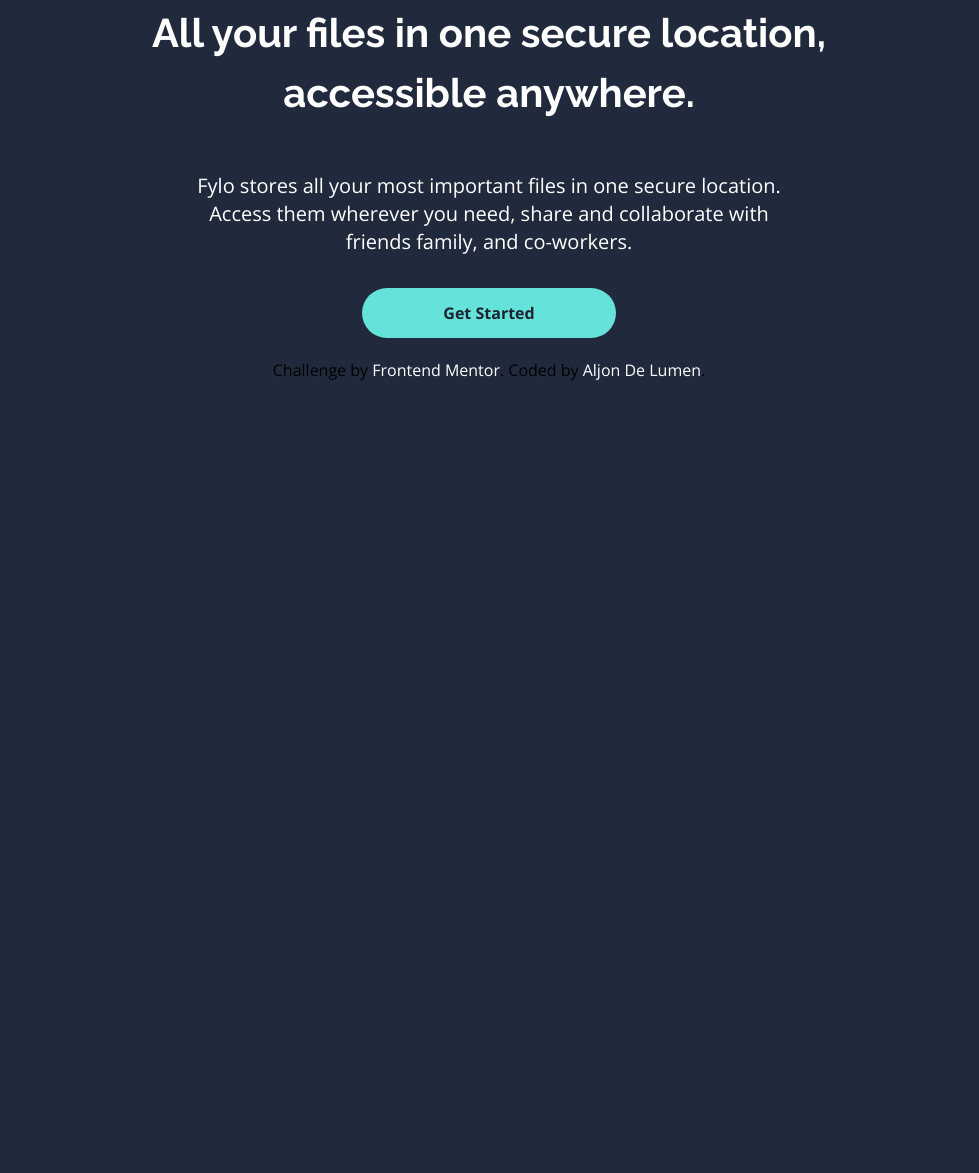
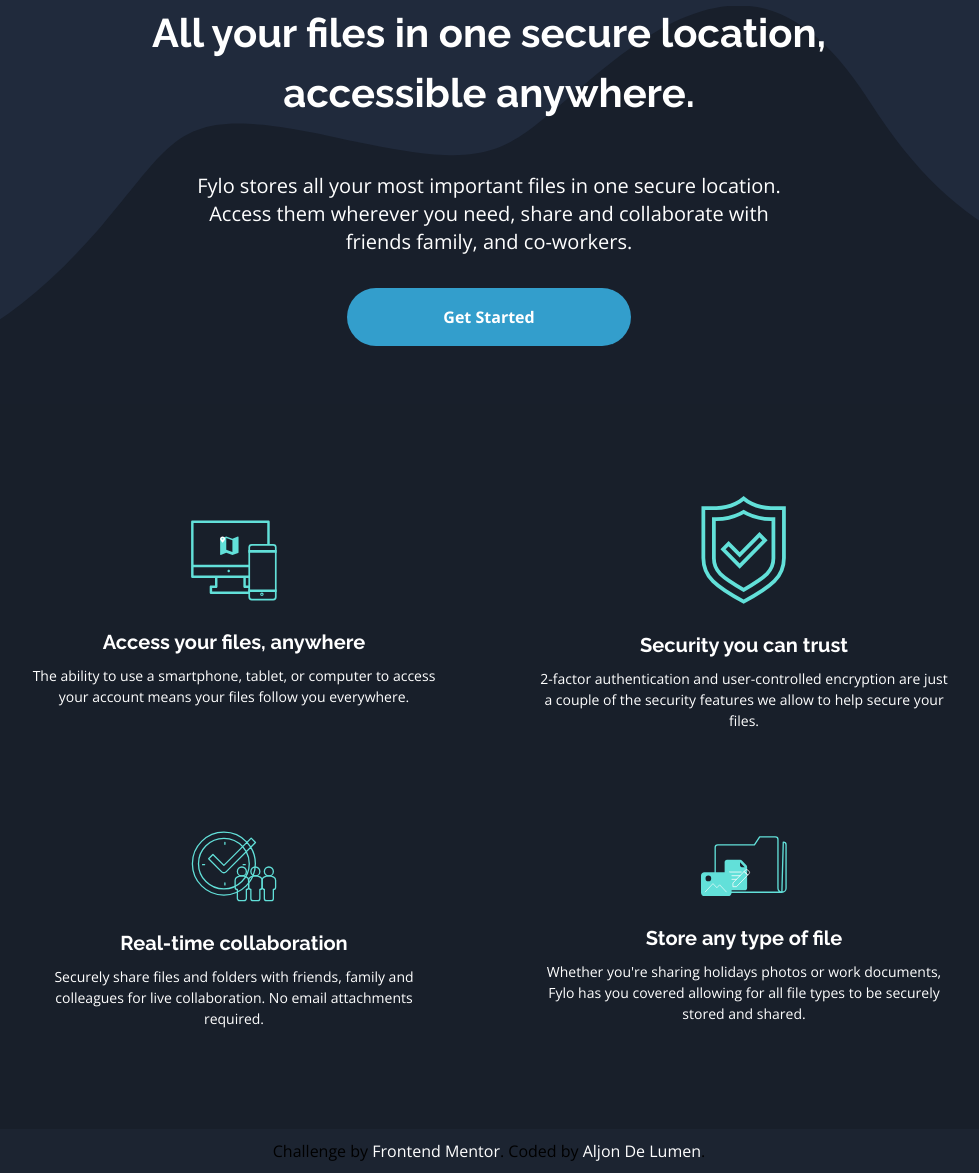
Before and after one commit to aljonnnnn/fylo-dark-theme-landing-page, a plain HTML site: page index.html in a window 1280 px wide. Shown: the part 775-1948 px from the top of the page, without its empty margins (151-1130 px from the left). Before the commit the page ends 1157 px from the top, so only its background shows below. Drawn offline with nearby package versions, Linux system fonts and the light colour scheme.

Commit message:
add feature section

```diff
--- a/index.html
+++ b/index.html
@@ -12,7 +12,9 @@
 </head>
 <body>
 
+  <!-- hero section start -->
   <section class="hero">
+    <!-- <div class="curly-bg"></div> -->
     <header class="header">
       <nav class="nav">
         <a href="#" class="logo"><img src="dist/images/logo.svg" alt="fylo"></a>
@@ -34,7 +36,36 @@
       </div>
     </div>
   </section>
+  <!-- hero section end -->
 
+  <!-- feature section start -->
+  <section class="features">
+    <div class="features__container">
+      <div class="features__flex">
+        <div class="features__item">
+          <img class="features__img" src="dist/images/icon-access-anywhere.svg" alt="">
+          <h2 class="features__heading">Access your files, anywhere</h2>
+          <p class="features__paragraph">The ability to use a smartphone, tablet, or computer to access your account means your files follow you everywhere.</p>
+        </div>
+        <div class="features__item">
+          <img class="features__img" src="dist/images/icon-security.svg" alt="">
+          <h2 class="features__heading">Security you can trust</h2>
+          <p class="features__paragraph">2-factor authentication and user-controlled encryption are just a couple of the security features we allow to help secure your files.</p>
+        </div>
+        <div class="features__item">
+          <img class="features__img" src="dist/images/icon-collaboration.svg" alt="">
+          <h2 class="features__heading">Real-time collaboration</h2>
+          <p class="features__paragraph">Securely share files and folders with friends, family and colleagues for live collaboration. No email attachments required.</p>
+        </div>
+        <div class="features__item">
+          <img class="features__img" src="dist/images/icon-any-file.svg" alt="">
+          <h2 class="features__heading">Store any type of file</h2>
+          <p class="features__paragraph">Whether you're sharing holidays photos or work documents, Fylo has you covered allowing for all file types to be securely stored and shared.</p>
+        </div>
+      </div>
+    </div>
+  </section>
+  <!-- feature section start -->
 
   <!-- Features
   Team
@@ -119,7 +150,7 @@
   <footer>
     <p class="attribution">
       Challenge by <a href="https://www.frontendmentor.io?ref=challenge" target="_blank">Frontend Mentor</a>.
-      Coded by <a href="#">Aljon De Lumen</a>.
+      Coded by <a href="">Aljon De Lumen</a>.
     </p>
   </footer>
 </body>
--- /dev/null
+++ b/scss/_features.scss
@@ -0,0 +1,64 @@
+.features {
+    background-color: $dark-blue-2;
+    padding: 50px 0;
+
+    &__container{
+        margin-left: auto;
+        margin-right: auto;
+        // max-width: 100%;
+
+        @media (min-width: $large-tablet) {
+            max-width: 1020px;
+        }
+    }
+
+
+
+    &__flex {
+        display: flex;
+        justify-content: center;
+        align-items: center;
+        flex-wrap: wrap;
+    }
+
+    &__item {
+        width: 100%;
+        text-align: center;
+        padding: 27px;
+
+
+        @media (min-width: $small-tablet) {
+            width: 50%;
+            padding: 50px;
+        }
+    }
+
+    &__img {
+        max-width: 71px;
+        margin-bottom: 30px;
+
+        @media (min-width: $large-tablet) {
+            max-width: 86px;
+            margin-bottom: 20px;
+        }
+    }
+
+    &__heading {
+        font-family: $heading-font;
+        color: $white-color;
+        font-size: 18px;
+        font-weight: 700;
+        margin-bottom: 8px;
+
+        @media (min-width: $large-tablet) {
+            font-size: 20px;
+        }
+    }
+
+    &__paragraph {
+        font-family: $body-font;
+        color: $white-color;
+        font-size: 14px;
+        font-weight: 400;
+    }
+}
--- a/scss/_global.scss
+++ b/scss/_global.scss
@@ -14,7 +14,6 @@ html {
 body {
     font-family: 'Open Sans', sans-serif;
     line-height: 1.5;
-    background-color: $dark-blue-4;
 }
 
 a {
@@ -32,6 +31,8 @@ li {
 
 
 footer{
+    padding: 10px;
+    background-color: $dark-blue-1;
     text-align: center;
 
     a{
--- a/scss/_hero.scss
+++ b/scss/_hero.scss
@@ -1,10 +1,39 @@
 .hero {
     position: relative;
-    background-image: $dark-blue-4;
+    background-image: linear-gradient($dark-blue-4 66%, $dark-blue-2 34%);
+    padding-bottom: 50px;
 
-    padding-bottom: 20px;
+    @media (min-width: $large-tablet) {
+        background-image: none;
+        background-color: $dark-blue-4;
+    }
+    &::after{
+        content: '';
+        position: absolute;
+        bottom: 23%;
+        left: 50%;
+        transform: translate(-50%, -50%);
+        width: 100%;
+        height: 145px;
+        background-image: url('/dist/images/bg-curvy-mobile.svg');
+        background-position: center;
+        background-repeat: no-repeat;
+        background-size: contain;
+        z-index: 10;
 
+        @media only screen and (min-width: 1401px) and (max-width: 1439px)  {
+
+        }
+        @media (min-width: $small-tablet) {
+            height: 449px;
+            // transform: translateY(0);
+            bottom: -22%;
+            background-image: url('/dist/images/bg-curvy-desktop.svg');
+        }
+    }
     &__container {
+        position: relative;
+        z-index: 1000;
         max-width: 793px;
         margin: 0 auto;
         padding: 0 36px;
@@ -74,8 +103,18 @@
         display: inline-block;
         padding: 13px 81px;
         border-radius: 30px;
-        color: $dark-blue-1;
-        background: $cyan-color;
+        color: $white-color;
+        background: $blue-color;
         font-weight: 700;
+        transition: all 0.3s ease;
+
+        @media (min-width: $large-tablet) {
+            font-size: 16px;
+            padding: 17px 96px;
+        }
+
+        &:hover{
+            background: $cyan-color;
+        }
     }
 }
--- a/scss/_variables.scss
+++ b/scss/_variables.scss
@@ -12,5 +12,5 @@ $heading-font: 'Raleway', sans-serif;
 $body-font: 'Open Sans', sans-serif;
 
 $small-tablet: 576px;
-$large-tablet: 760px;
+$large-tablet: 770px;
 $desktop: 1030px;
--- a/scss/main.scss
+++ b/scss/main.scss
@@ -2,3 +2,4 @@
 @import 'global';
 @import 'header';
 @import 'hero';
+@import 'features';
```
Also changed, not shown: dist/css/main.css.
